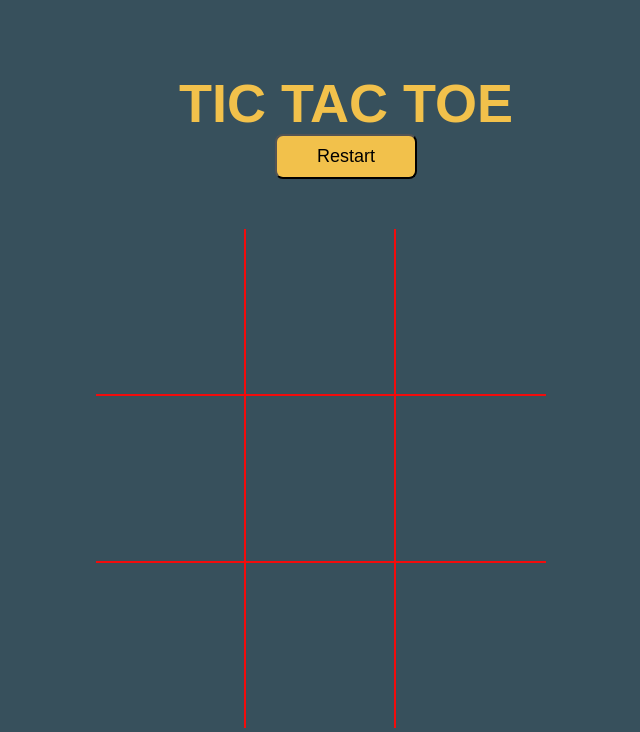
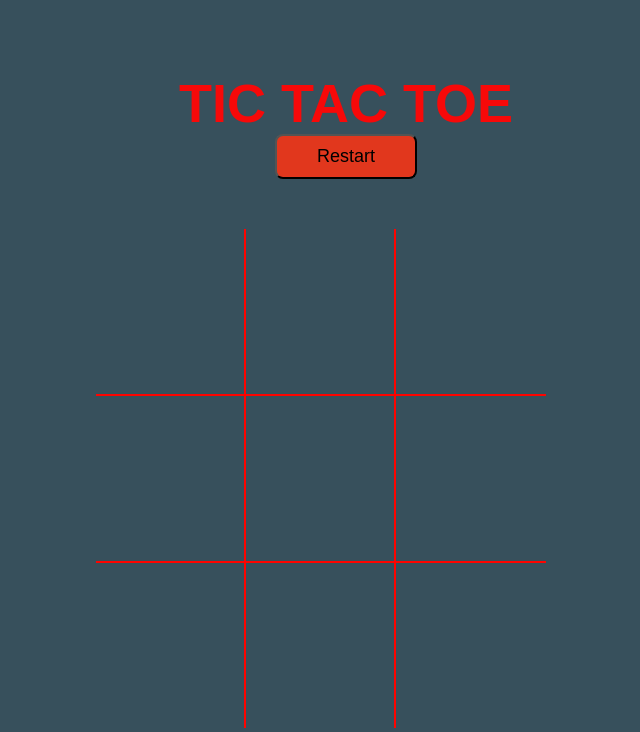
Before and after one commit to codeitR/tictactoe, a plain HTML site: page index.html in a window 1280 px wide. Shown: the whole page, without its empty margins (294-934 px from the left). Drawn offline with Linux system fonts and the light colour scheme.

Commit message:
some style

```diff
--- a/style.css
+++ b/style.css
@@ -7,7 +7,7 @@
     --winning-blocks: #2d414b;
 }
 body{
-    color: #f2c14b;
+    color: #f70909;
     font-family: 'vardan', sans-serif;
 }
 h1{
@@ -42,8 +42,8 @@ h1{
     display: flex;
     align-items: center;
     justify-content: center;
-    color: #f20c0c;
     font-size: 30px;
+    color: rgb(255, 4, 0);
     border-right: 2px solid ;
     border-bottom:2px solid ;
 
@@ -58,9 +58,10 @@ h1{
 button{
     padding: 10px 40px;
     border-radius: 8px;
-    background-color: #f2c14b;
+    /* margin-left:-10px ; */
+    background-color: #e1371d;
     font-size: 18px;
-    transition: 200ms transform;
+    transition: 250ms transform;
     /* font-weight: 400; */
     /* text-transform: uppercase; */
 }
```
